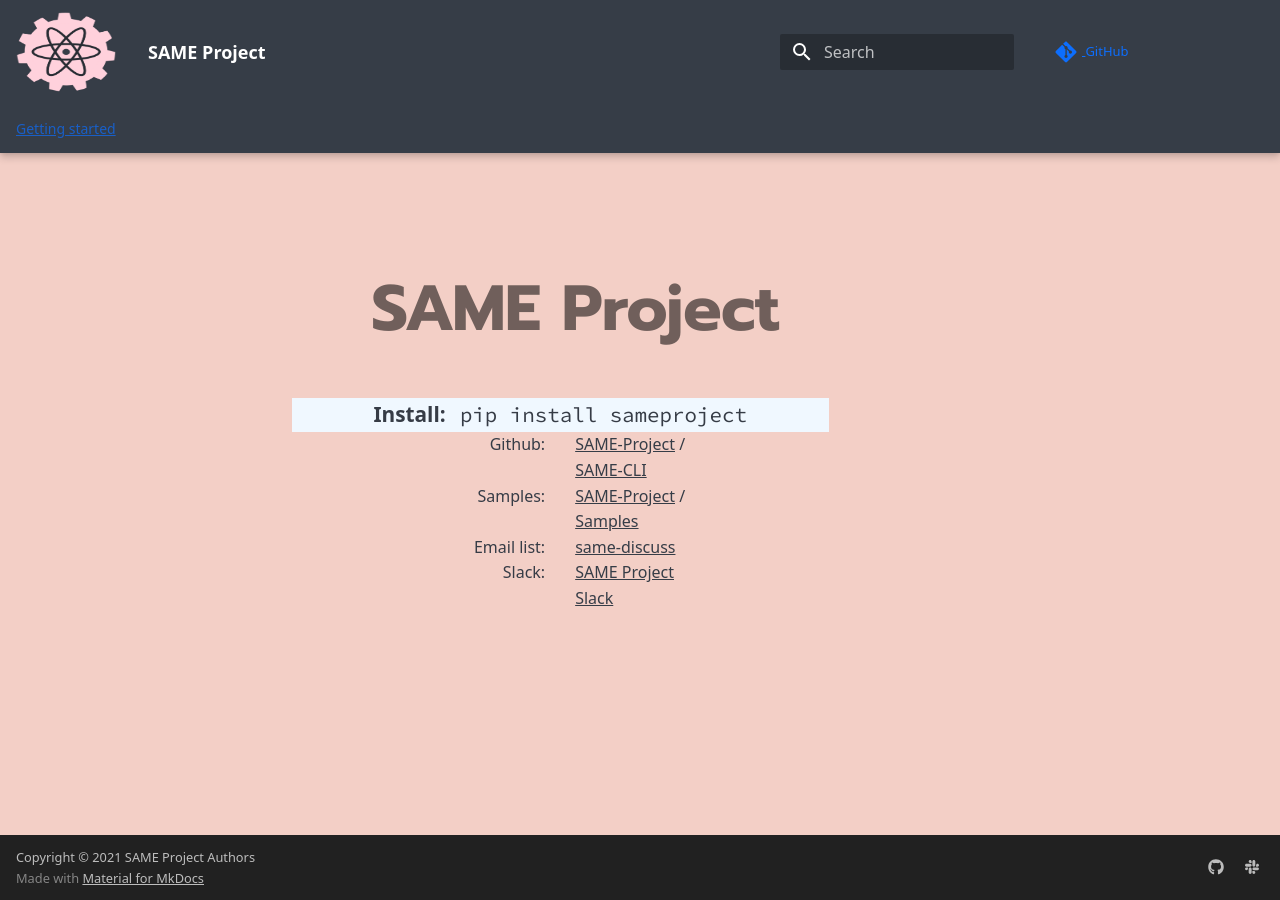
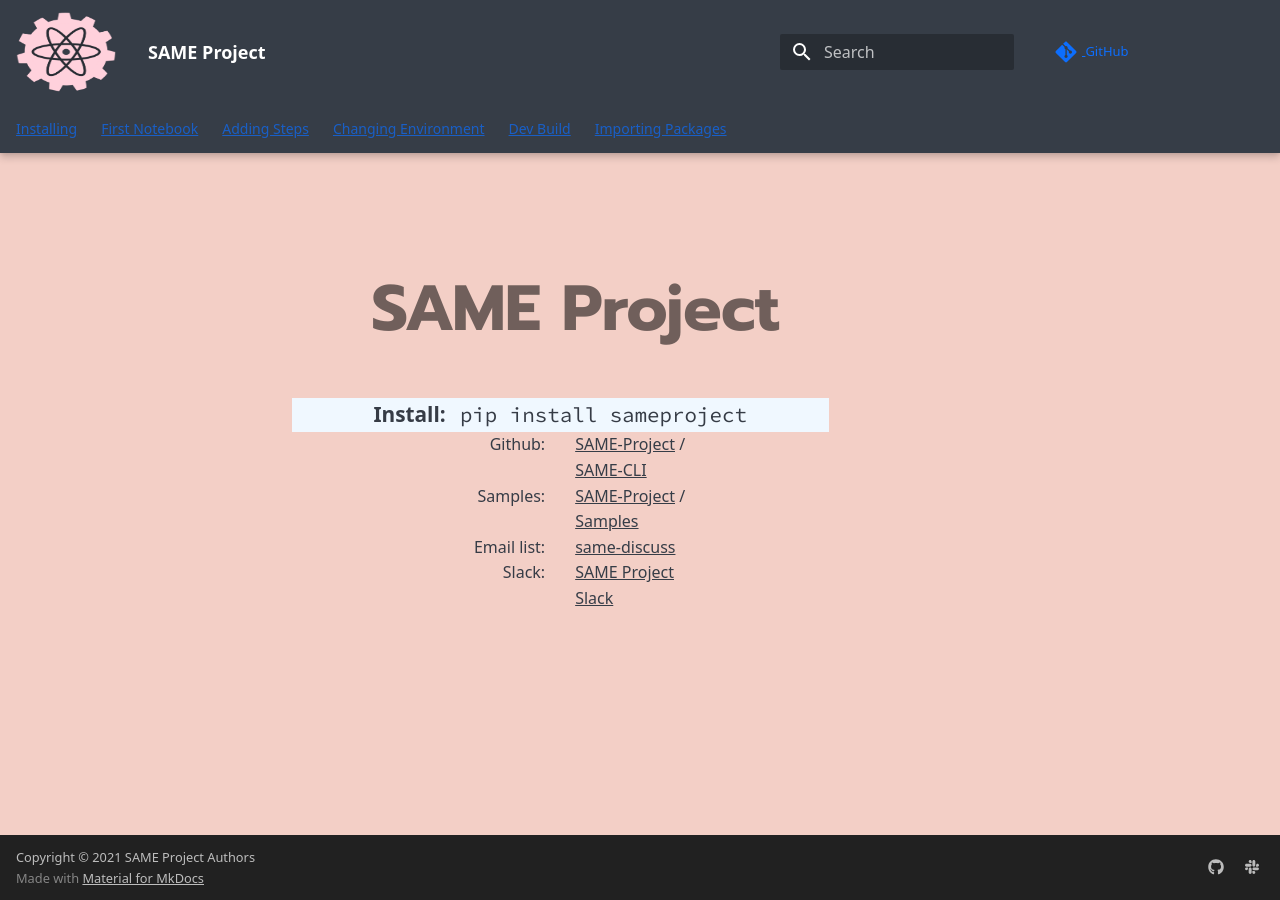
Before and after one commit to js-ts/same-mkdocs, an MkDocs documentation site: the page built from docs/index.md, in a window 1280 px wide. Built offline with MkDocs 1.6.1 and Material for MkDocs 9.7.7, drawn with Linux system fonts in a browser that asks for light colours; comment, search, counter and statistics services are not loaded.

Commit message:
Update mkdocs.yml

```diff
--- a/mkdocs.yml
+++ b/mkdocs.yml
@@ -1,6 +1,6 @@
 nav:
     # - Home: index.md
-    - Getting started:
+#     - Getting started:
           # - SAME Quickstart: getting-started/_index.md
           - Installing: getting-started/installing.md
           - First Notebook: getting-started/first-notebook.md
```
